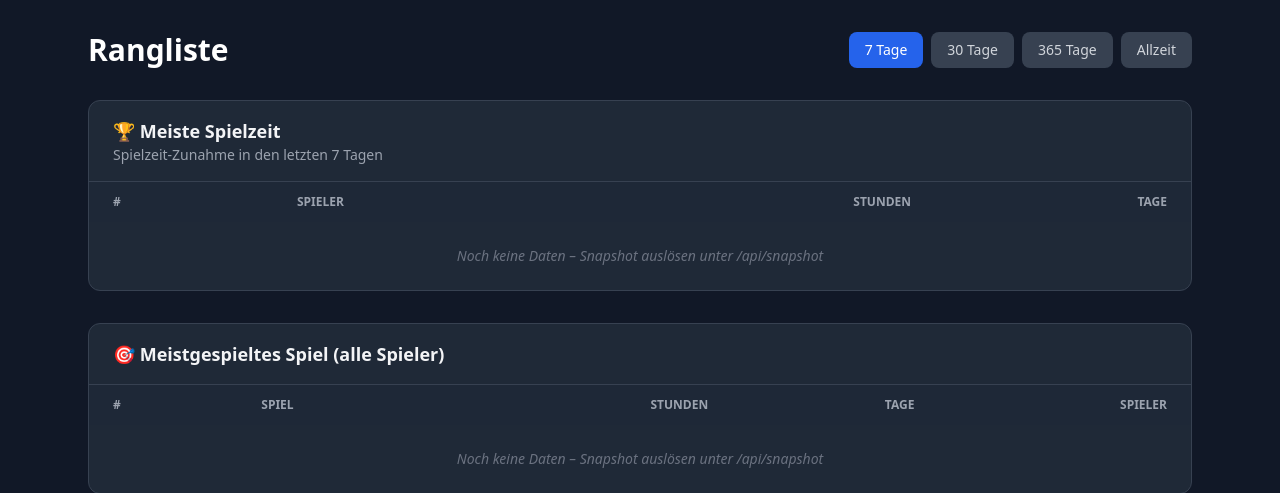
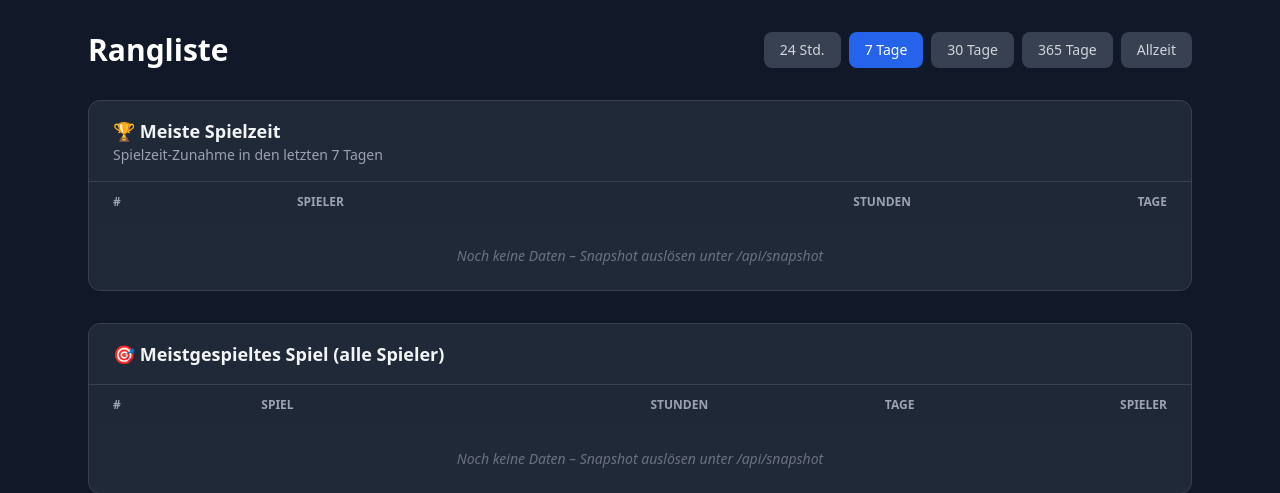
Before and after one commit to arakonon/SteamRanking, a Flask app: page /leaderboard in a window 1280 px wide. Shown: the part 53-546 px from the top of the page. Run offline with Flask 3, Linux system fonts and the light colour scheme; data that the repository does not hold is empty; some libraries are stand-ins or nearby versions.

Commit message:
Add 24-hour leaderboard period to website

```diff
--- a/steam-leaderboard/app.py
+++ b/steam-leaderboard/app.py
@@ -17,6 +17,8 @@ with app.app_context():
 
 
 def _days_from_period(period):
+    if period == "day":
+        return 1
     if period == "month":
         return 30
     if period == "year":
--- a/steam-leaderboard/templates/leaderboard.html
+++ b/steam-leaderboard/templates/leaderboard.html
@@ -1,5 +1,5 @@
 {% extends "base.html" %}
-{% block title %}Rangliste – {{ "Woche" if period == "week" else ("Monat" if period == "month" else ("Jahr" if period == "year" else "Allzeit")) }}{% endblock %}
+{% block title %}Rangliste – {{ "24 Stunden" if period == "day" else "Woche" if period == "week" else ("Monat" if period == "month" else ("Jahr" if period == "year" else "Allzeit")) }}{% endblock %}
 
 {% block content %}
 <div class="space-y-8">
@@ -7,7 +7,12 @@
   <!-- Header + Periode-Toggle -->
   <div class="flex items-center justify-between flex-wrap gap-4">
     <h1 class="text-3xl font-bold text-white">Rangliste</h1>
-    <div class="flex gap-2">
+    <div class="flex gap-2 flex-wrap">
+      <a href="/leaderboard?period=day"
+         class="px-4 py-2 rounded-lg text-sm font-medium transition-colors
+                {{ 'bg-blue-600 text-white' if period == 'day' else 'bg-gray-700 text-gray-300 hover:bg-gray-600' }}">
+        24 Std.
+      </a>
       <a href="/leaderboard?period=week"
          class="px-4 py-2 rounded-lg text-sm font-medium transition-colors
                 {{ 'bg-blue-600 text-white' if period == 'week' else 'bg-gray-700 text-gray-300 hover:bg-gray-600' }}">
@@ -39,7 +44,7 @@
   <div class="bg-gray-800 rounded-xl border border-gray-700 overflow-hidden">
     <div class="px-6 py-4 border-b border-gray-700">
       <h2 class="text-lg font-semibold">🏆 Meiste Spielzeit</h2>
-      <p class="text-gray-400 text-sm">{{ "Kumulierte Gesamtspielzeit aller Zeiten" if period == "ever" else "Spielzeit-Zunahme in den letzten " ~ days ~ " Tagen" }}</p>
+      <p class="text-gray-400 text-sm">{{ "Kumulierte Gesamtspielzeit aller Zeiten" if period == "ever" else "Spielzeit-Zunahme in den letzten 24 Stunden" if period == "day" else "Spielzeit-Zunahme in den letzten " ~ days ~ " Tagen" }}</p>
     </div>
     <div class="overflow-x-auto">
       <table class="w-full text-sm">
```
Also changed, not shown: steam-leaderboard/templates/index.html (+7 -1 lines).
